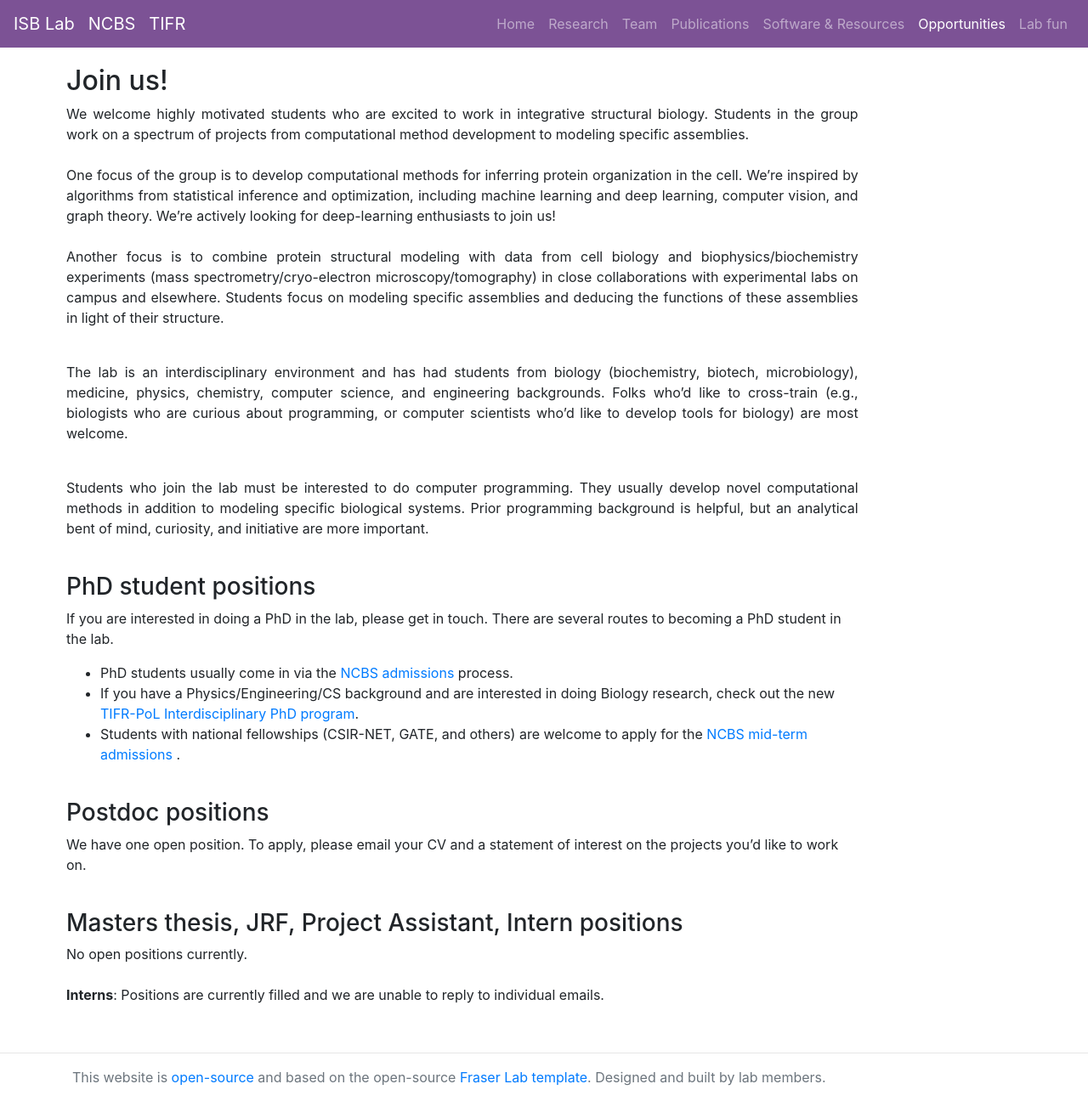
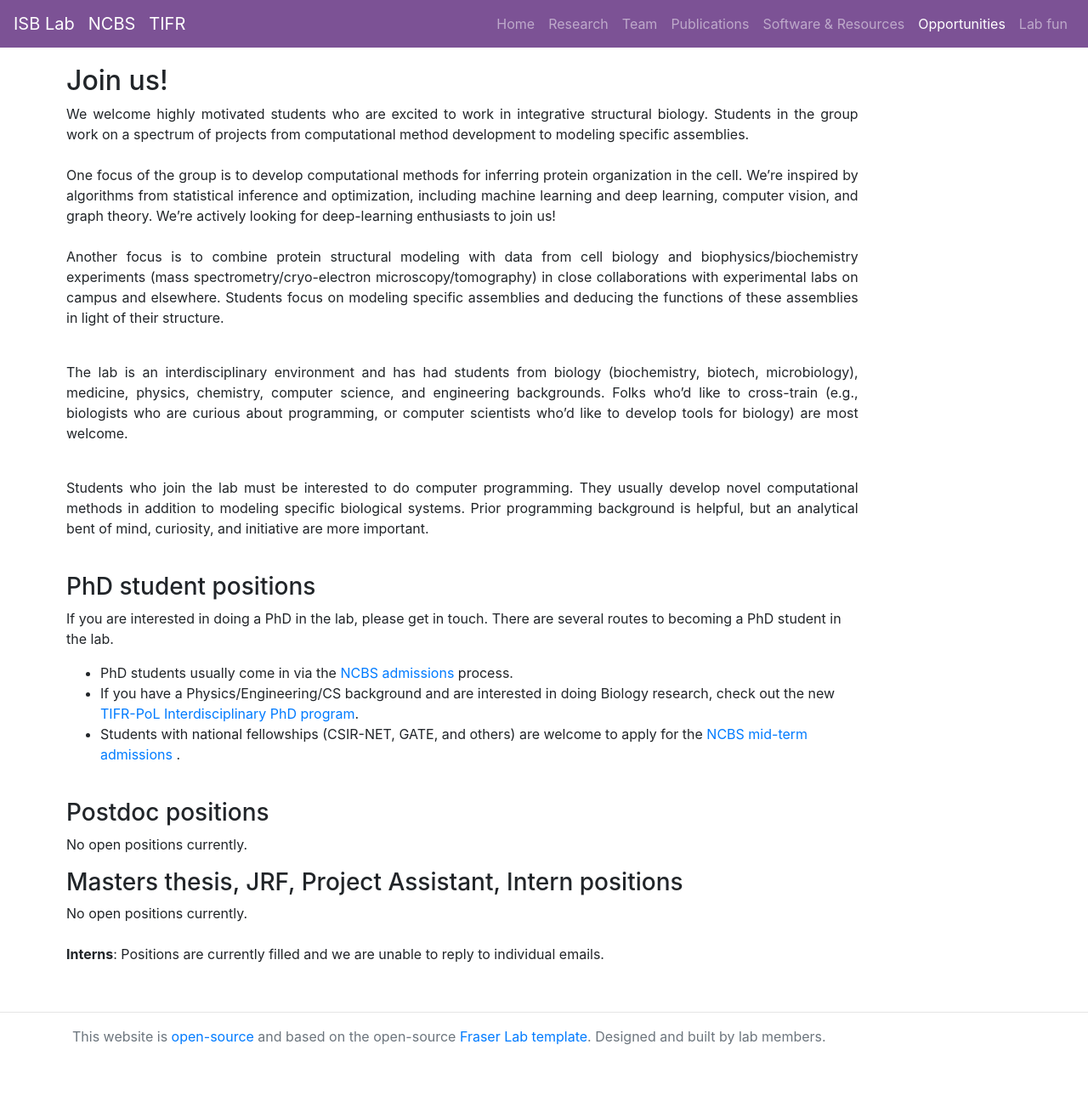
Before and after one commit to isblab/website, a Jekyll site: the page built from Opportunities/index.md, in a window 1280 px wide. Shown: the whole page at 85% size. Built offline with Jekyll 4.4.1, drawn with Linux system fonts in a browser that asks for light colours; after the commit the page ends 1248 px from its top, so only the background shows below that.

Commit message:
update openings

```diff
--- a/Opportunities/index.md
+++ b/Opportunities/index.md
@@ -34,7 +34,8 @@ If you are interested in doing a PhD in the lab, please get in touch. There are
    * Students with national fellowships (CSIR-NET, GATE, and others) are welcome to apply for the <a href='https://www.ncbs.res.in/academic/midterm_admissions'> NCBS mid-term admissions </a>. <br><br>
 
 ### Postdoc positions
-We have one open position. To apply, please email your CV and a statement of interest on the projects you’d like to work on.<br><br>
+<!-- We have one open position. To apply, please email your CV and a statement of interest on the projects you’d like to work on.<br><br> -->
+No open positions currently.
 
 ### Masters thesis, JRF, Project Assistant, Intern positions
 <!-- We have one <a href='https://www.ncbs.res.in/jobportal/email/22024/85496'> open position</a> for integrative modeling of the *Mycobacterium tuberculosis* interactome.
```
